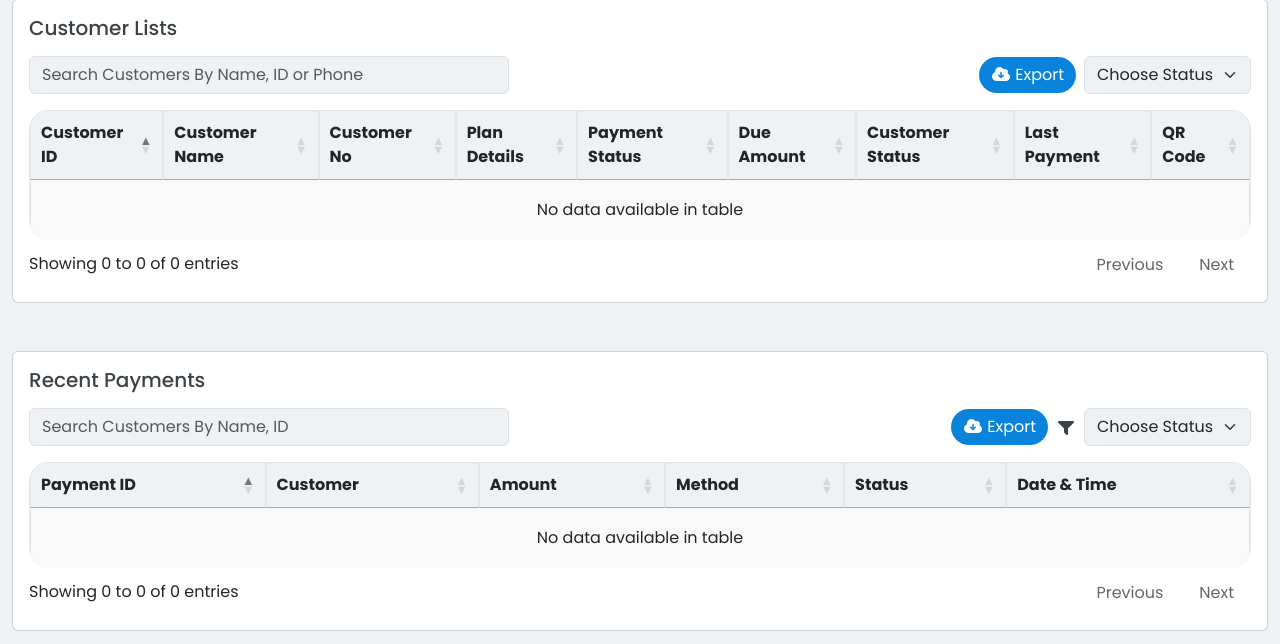
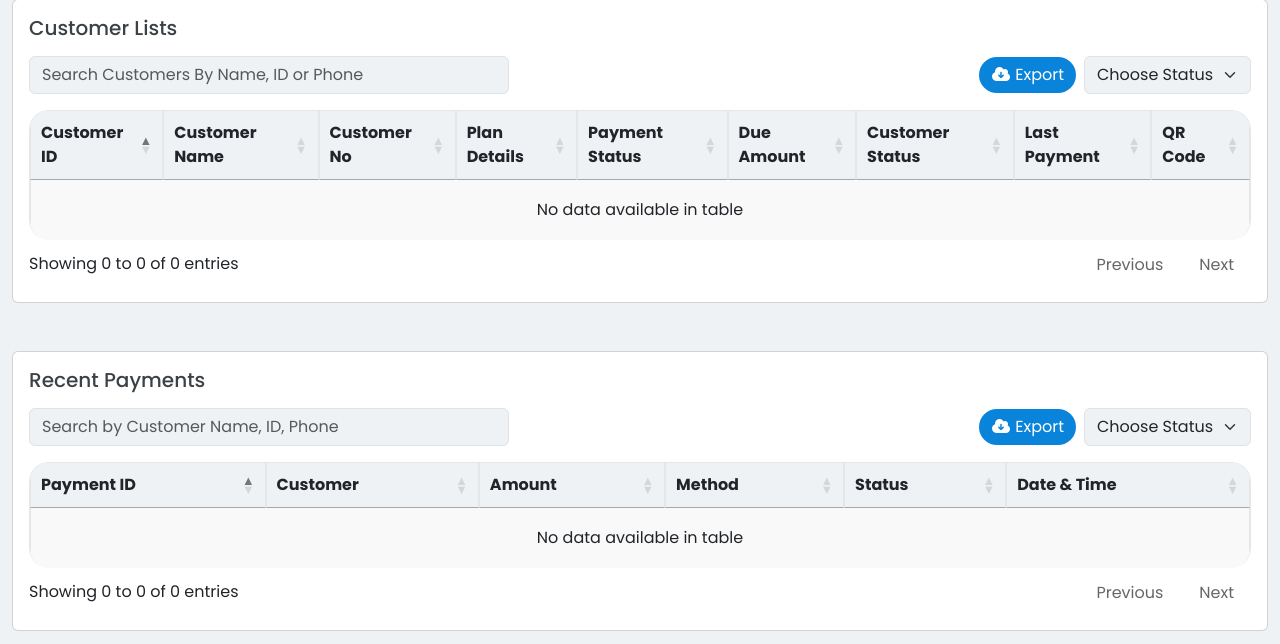
Before and after one commit to developer-tvc/Cable-Operator-Platform, a Django app: page /dashboard/admin/ in a window 1280 px wide. Shown: the part 407-1051 px from the top of the page. Run offline with Django 3.2, Linux system fonts and the light colour scheme; the visitor is signed in with stand-in values (Sample User, id 1); data that the repository does not hold is empty; some libraries are stand-ins or nearby versions.

Commit message:
Completed filter section in recent payments

```diff
--- a/apps/dashboard/views.py
+++ b/apps/dashboard/views.py
@@ -5,14 +5,14 @@ from calendar import monthrange
 from django.shortcuts import redirect, render
 from django.contrib.auth import authenticate, login, logout
 from django.contrib import messages
-from datetime import date, timedelta
+from datetime import date, timedelta, datetime as dt
 from django.http import JsonResponse, HttpResponse
 from django.contrib.auth.mixins import LoginRequiredMixin
 from django.views import View
 from django.views.generic import ListView
 from django.urls import reverse_lazy
 from django.shortcuts import get_object_or_404
-from django.utils.timezone import now
+from django.utils.timezone import now, make_aware
 from apps.accounts.models import Customer
 from apps.payments.models import Payment
 from django.views.decorators.http import require_POST
@@ -100,7 +100,15 @@ class CustomerDataMixin:
     def get_enriched_customer_data(self, customers):
         customer_data = []
         today = timezone.now().date()
+
+        # First & last day of current month
         month_start = date(today.year, today.month, 1)
+        last_day = monthrange(today.year, today.month)[1]
+        month_end = date(today.year, today.month, last_day)
+
+        # Aware datetimes for comparison with DateTimeField
+        start_of_month = timezone.make_aware(dt.combine(month_start, dt.min.time()))
+        end_of_month = timezone.make_aware(dt.combine(month_end, dt.max.time()))
 
         for customer in customers:
             # All active plans (base + add-ons)
@@ -140,14 +148,15 @@ class CustomerDataMixin:
                 if last_payment and last_payment.payment_date else 'N/A'
             )
 
-            # Payment status for current month
-            if Payment.objects.filter(customer=customer, payment_for_month=month_start, status='success').exists():
+            # Payment status for current month (based on payment_date)
+            if Payment.objects.filter(
+                customer=customer,
+                payment_date__range=(start_of_month, end_of_month),
+                status='success'
+            ).exists():
                 payment_status = "No Dues"
-            elif Payment.objects.filter(customer=customer, payment_for_month=month_start).exists():
+            else:
                 payment_status = "Due"
-            else:
-                payment_status = "N/A"
-
 
             customer_data.append({
                 'id': customer.id,
@@ -158,7 +167,7 @@ class CustomerDataMixin:
                 'plan_details': plan_list,
                 'due_amount': due_amount,
                 'final_amount': final_amount,
-                'last_payment': last_payment_display,
+                'last_payment': last_payment,
                 'payment_status': payment_status,
                 'total_revised_amount': total_revised_amount,
                 'qr_code_url': customer.qr_code.image.url if hasattr(customer, 'qr_code') and customer.qr_code and customer.qr_code.image else None,
@@ -167,40 +176,65 @@ class CustomerDataMixin:
 
 class ExcelExportMixin:
     def export_as_excel(self, request, data, headers, filename='customers.xlsx'):
-        if request.GET.get('export') == 'xlsx':
-            wb = Workbook()
-            ws = wb.active
-            ws.title = "Customers"
+        wb = Workbook()
+        ws = wb.active
+        ws.title = "Sheet1"
 
-            for col_num, header in enumerate(headers, 1):
+        # Write headers
+        for col_num, header in enumerate(headers, 1):
+            col_letter = get_column_letter(col_num)
+            ws[f"{col_letter}1"] = header
+
+        # Write data
+        for row_num, row_data in enumerate(data, 2):
+            for col_num, cell_value in enumerate(row_data, 1):
                 col_letter = get_column_letter(col_num)
-                ws[f"{col_letter}1"] = header
 
-            for row_num, row_data in enumerate(data, 2):
-                for col_num, cell_value in enumerate(row_data, 1):
-                    col_letter = get_column_letter(col_num)
+                # Convert lists to comma-separated string
+                if isinstance(cell_value, list):
+                    cell_value = ', '.join(map(str, cell_value))
+                # Convert model instances to string (safety)
+                elif hasattr(cell_value, '__str__'):
+                    cell_value = str(cell_value)
 
-                    if isinstance(cell_value, list):
-                        cell_value = ', '.join(map(str, cell_value))
+                ws[f"{col_letter}{row_num}"] = cell_value
 
-                    ws[f"{col_letter}{row_num}"] = cell_value
+        response = HttpResponse(
+            content_type='application/vnd.openxmlformats-officedocument.spreadsheetml.sheet'
+        )
+        response['Content-Disposition'] = f'attachment; filename="{filename}"'
+        wb.save(response)
+        return response
 
-            response = HttpResponse(
-                content_type='application/vnd.openxmlformats-officedocument.spreadsheetml.sheet'
+
+class PaymentSearchFilterMixin:
+    def apply_payment_filters(self, request, queryset):
+        status_filter = request.GET.get('status')
+        pay_search_query = request.GET.get('pay_search')
+
+        if status_filter in ['success', 'initiated', 'failed']:
+            queryset = queryset.filter(status=status_filter)
+
+        if pay_search_query:
+            queryset = queryset.filter(
+                Q(customer__name__icontains=pay_search_query) |
+                Q(customer__customer_id__icontains=pay_search_query) |
+                Q(customer__mobile__icontains=pay_search_query)
             )
-            response['Content-Disposition'] = f'attachment; filename="{filename}"'
-            wb.save(response)
-            return response
-        return None
+
+        return queryset, status_filter, pay_search_query
+
 
 # Admin Dashboard View
-class AdminDashboardView(LoginRequiredMixin, CustomerSearchFilterMixin, CustomerDataMixin, ExcelExportMixin, View):
+class AdminDashboardView(LoginRequiredMixin,CustomerSearchFilterMixin,CustomerDataMixin,
+ExcelExportMixin,PaymentSearchFilterMixin,View):
     login_url = reverse_lazy('dashboard:admin_login')
 
     def get(self, request):
         form = CustomerForm()
         welcome = request.session.pop('just_logged_in', False)
 
+        # ----- Customers -----
         sub_qs = Subscription.objects.select_related('plan').order_by('-start_date')
         customers_qs = Customer.objects.prefetch_related(
             Prefetch('subscriptions', queryset=sub_qs, to_attr='latest_subscriptions')
@@ -209,65 +243,88 @@ class AdminDashboardView(LoginRequiredMixin, CustomerSearchFilterMixin, Customer
         customers_qs, status_filter, plan_filter, search_query = self.apply_filters(request, customers_qs)
         customers_qs = self.filter_by_latest_plan_type(customers_qs, plan_filter)
         enriched_customers = self.get_enriched_customer_data(customers_qs)
-        excel_data = [
-            [
-                c['customer_id'],
-                c['name'],
-                c['mobile'],
-                ", ".join(c['plan_details']),
-                c['payment_status'],
-                c['due_amount'],
-                c['status'],
-                c['last_payment'],
+
+        # ----- Excel Export for Customers -----
+        if request.GET.get('export') == 'customers_xlsx':
+            excel_data = [
+                [
+                    c['customer_id'],
+                    c['name'],
+                    c['mobile'],
+                    ", ".join(c['plan_details']),
+                    c['payment_status'],
+                    float(c['due_amount']),  # ensure number
+                    c['status'],
+                    c['last_payment'].payment_date.strftime('%d-%b-%Y') if c['last_payment'] else 'N/A',
+                ]
+                for c in enriched_customers
             ]
-            for c in enriched_customers
-        ]
-        excel_headers = ['Customer ID', 'Name', 'Mobile', 'Plan Details', 'Payment Status', 'Due Amount', 'Customer Status', 'Last Payment']
+            excel_headers = [
+                'Customer ID', 'Name', 'Mobile', 'Plan Details',
+                'Payment Status', 'Due Amount', 'Customer Status', 'Last Payment'
+            ]
+            return self.export_as_excel(request, excel_data, excel_headers, filename='customers.xlsx')
 
-        excel_response = self.export_as_excel(request, excel_data, excel_headers)
-        if excel_response:
-            return excel_response
+        # ----- Recent Payments -----
+        payments_qs = Payment.objects.select_related('customer').order_by('-payment_date')
+        payments_qs, pay_status, pay_search_query = self.apply_payment_filters(request, payments_qs)
 
-        # Dates
+        # ----- Excel Export for Payments -----
+        if request.GET.get('export') == 'payments_xlsx':
+            payment_excel_data = [
+                [
+                    str(p.customer.customer_id),
+                    str(p.customer.name),
+                    str(p.customer.mobile),
+                    float(p.amount),  # ensure number
+                    str(p.status),
+                    p.payment_date.strftime('%d-%b-%Y') if p.payment_date else 'N/A'
+                ]
+                for p in payments_qs
+            ]
+            payment_excel_headers = ['Customer ID', 'Name', 'Mobile', 'Amount', 'Status', 'Payment Date']
+
+            return self.export_as_excel(request, payment_excel_data, payment_excel_headers, filename='payments.xlsx')
+
+        # ----- Limit Recent Payments -----
+        recent_payments = payments_qs[:10]
+
+        # ----- Counts & Dashboard Data -----
         today = now().date()
         tomorrow = today + timedelta(days=1)
         last_day = monthrange(today.year, today.month)[1]
-        end_of_month = date(today.year, today.month, last_day)
+        end_of_month_date = date(today.year, today.month, last_day)
 
-        # Customers who paid successfully from tomorrow till end of month
+        end_of_today = make_aware(dt.combine(today, dt.max.time()))
+        start_of_tomorrow = make_aware(dt.combine(tomorrow, dt.min.time()))
+        end_of_month = make_aware(dt.combine(end_of_month_date, dt.max.time()))
+
+        paid_ids_current = set(
+            Payment.objects.filter(
+                status='success',
+                payment_date__lte=end_of_today
+            ).values_list('customer_id', flat=True)
+        )
         paid_ids_upcoming = set(
             Payment.objects.filter(
                 status='success',
-                payment_for_month__range=(tomorrow, end_of_month)
+                payment_date__range=(start_of_tomorrow, end_of_month)
             ).values_list('customer_id', flat=True)
         )
 
-        # Customers who paid successfully today or earlier
-        paid_ids_current = set(
-            Payment.objects.filter(
-                status='success',
-                payment_for_month__lte=today
-            ).values_list('customer_id', flat=True)
-        )
+        overdue_customers_count = Customer.objects.filter(
+            status='active'
+        ).exclude(id__in=paid_ids_current).count()
 
         upcoming_dues_count = Customer.objects.filter(
             status='active'
         ).exclude(id__in=paid_ids_upcoming).count()
 
-        overdue_customers_count = Customer.objects.filter(
-            status='active'
-        ).exclude(id__in=paid_ids_current).count()
-
-        # Counts for summary
         customer_counts = Customer.objects.aggregate(
             total=Count('id'),
             active=Count('id', filter=Q(status='active')),
             inactive=Count('id', filter=Q(status='inactive'))
         )
-
-        # Fetch recent payments
-        recent_payments = Payment.objects.select_related('customer') \
-            .order_by('-payment_date')[:10]
 
         return render(request, 'dashboard/dashboard.html', {
             'form': form,
@@ -282,6 +339,8 @@ class AdminDashboardView(LoginRequiredMixin, CustomerSearchFilterMixin, Customer
             'plan': plan_filter,
             'search': search_query,
             'recent_payments': recent_payments,
+            'pay_status': pay_status,
+            'pay_search': pay_search_query,
         })
 
 class CreateCustomerView(LoginRequiredMixin, View):
--- a/templates/dashboard/dashboard.html
+++ b/templates/dashboard/dashboard.html
@@ -96,7 +96,7 @@
 
       <div class="d-flex gap-2 align-items-center align-items-center">
         <div class="export-btn">
-          <a href="?export=xlsx{% if status %}&status={{ status }}{% endif %}{% if plan %}&plan={{ plan }}{% endif %}{% if search %}&search={{ search }}{% endif %}"
+          <a href="?export=customers_xlsx{% if status %}&status={{ status }}{% endif %}{% if plan %}&plan={{ plan }}{% endif %}{% if search %}&search={{ search }}{% endif %}"
             class="btn btn-primary">
             <i class="fa-solid fa-cloud-arrow-down"></i> Export
           </a>
@@ -144,9 +144,9 @@
             </td>
             <td>
                 {% if customer.payment_status == "No Dues" %}
-                    <span class="pending-badge px-3 py-2 fs-6">No Dues</span>
+                    <span class="active-badge">No Dues</span>
                 {% elif customer.payment_status == "Due" %}
-                    <span class="pending-badge px-3 py-2 fs-6">Due</span>
+                    <span class="pending-badge">Due</span>
                 {% else %}
                     N/A
                 {% endif %}
@@ -160,8 +160,8 @@
               {% endif %}
             </td>
             <td>
-              {% if last_payment %}
-                {{ last_payment.payment_date|date:"M j, Y" }}
+              {% if customer.last_payment %}
+                {{ customer.last_payment.payment_date|date:"M j, Y" }}
               {% else %}
                 N/A
               {% endif %}
@@ -223,24 +223,27 @@
     <h5 class="text-gray mb-3">Recent Payments</h5>
     <!--Filter Section-->
     <div class="filter-section d-flex justify-content-between">
-      <div class="search-filter">
-        <input type="text" placeholder="Search Customers By Name, ID " class="form-control search-box">
-      </div>
+      <form method="get" class="search-filter">
+        <input type="text" name="pay_search" placeholder="Search by Customer Name, ID, Phone"
+              class="form-control search-box" value="{{ pay_search|default:'' }}">
+      </form>
+
       <div class="d-flex gap-2 align-items-center align-items-center">
         <div class="export-btn">
-          <button type="button" class="btn btn-primary"><i class="fa-solid fa-cloud-arrow-down"></i>
-            Export</button>
+          <a href="?export=payments_xlsx{% if pay_status %}&status={{ pay_status }}{% endif %}{% if pay_search %}&search={{ pay_search }}{% endif %}{% if pay_start %}&start_date={{ pay_start }}{% endif %}{% if pay_end %}&end_date={{ pay_end }}{% endif %}"
+            class="btn btn-primary">
+            <i class="fa-solid fa-cloud-arrow-down"></i> Export
+          </a>
         </div>
-        <div class="d-flex gap-2 align-items-center">
-          <i class="fa-solid fa-filter text-gray"></i>
-        </div>
-        <div>
-          <select class="form-select bg-light-blue">
+
+        <form method="get" class="d-inline">
+          <select name="status" class="form-select bg-light-blue" onchange="this.form.submit()">
             <option value="">Choose Status</option>
-            <option value="">Active</option>
-            <option value="">Inactive</option>
+            <option value="success" {% if pay_status == "success" %}selected{% endif %}>Completed</option>
+            <option value="initiated" {% if pay_status == "initiated" %}selected{% endif %}>Pending</option>
+            <option value="failed" {% if pay_status == "failed" %}selected{% endif %}>Failed</option>
           </select>
-        </div>
+        </form>
       </div>
     </div>
 
```
